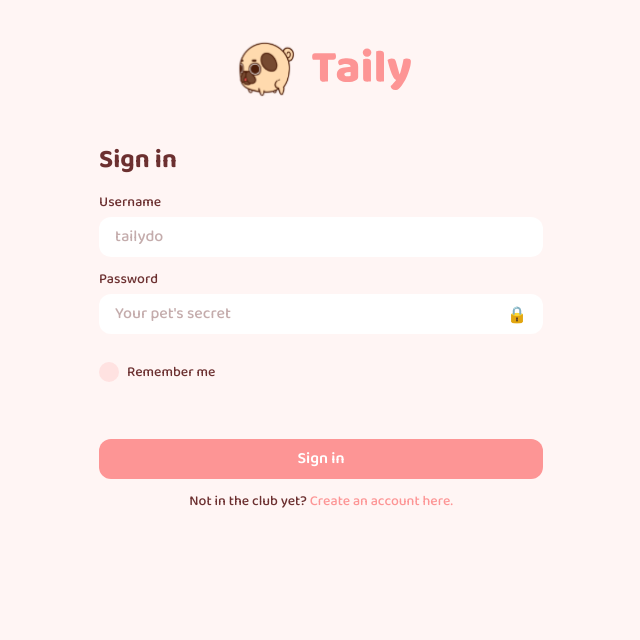
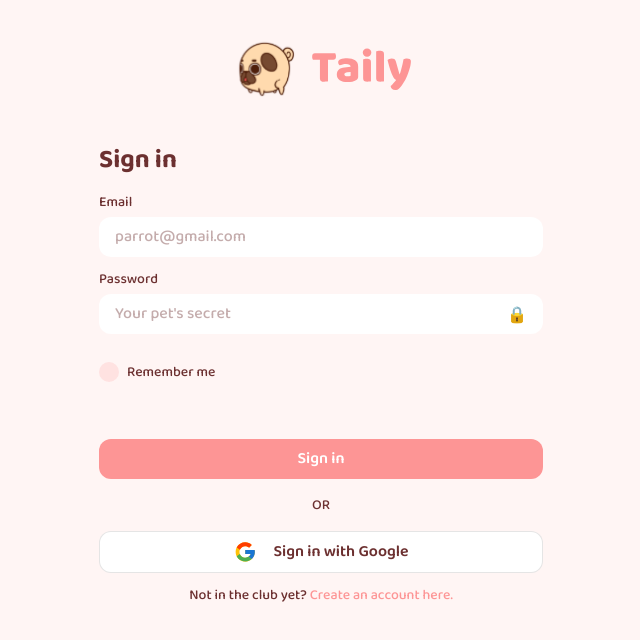
Before and after one commit to chronohubtech/Taily, a React (Vite) app: page /login in a window 1280 px wide. Shown: the top 640 px of the page, without its empty margins (319-959 px from the left). Built offline with nearby package versions, Linux system fonts and the light colour scheme; no server answers.

Commit message:
Sign in with Google, Email and Password added
Co-Authored-By: Angela Louise Tomas <85440030+myopiangela@users.noreply.github.com>

```diff
--- a/src/routes/login/login.route.jsx
+++ b/src/routes/login/login.route.jsx
@@ -1,13 +1,22 @@
 import React, { useEffect, useState } from 'react';
 import { Link } from 'react-router-dom';
 import { motion } from 'framer-motion';
-
+// utils
+import {
+  createUserDocument,
+  signInUserAccount,
+  signInWithGoogle
+} from '@/utils/firebase/firebase.utils.js';
 // Components
 import { InputField } from '@components/input-field/input-field.component.jsx';
+import { ButtonPrimary } from '@components/button-primary/button-primary.component.jsx';
+import { GenericModal } from '@components/generic-modal/generic-modal.component.jsx';
 // Static assets
 import './login.style.css';
 import HorizontalLogo from '@assets/static/horizontal-logo.svg';
-import { ButtonPrimary } from '@components/button-primary/button-primary.component.jsx';
+import Warning from '@assets/static/warning.png';
+import GoogleIcon from '@assets/icons/google-icon.svg';
+import PartyPopper from '@assets/static/party-popper.png';
 
 function LoginAccountRoute() {
   useEffect(() => {
@@ -16,16 +25,64 @@ function LoginAccountRoute() {
   }, []);
 
   const defaultSignInField = {
-    username: '',
+    email: '',
     password: ''
   };
 
   const [signInFormFields, setSignInFormFields] = useState(defaultSignInField);
-  const { username, password } = signInFormFields;
+  const { email, password } = signInFormFields;
+
+  const [isModalVisible, setIsModalVisible] = useState(false);
+  const [modalData, setModalData] = useState({
+    image: PartyPopper,
+    title: 'Account Created',
+    message: 'You have successfully created an account!',
+    buttonTitle: 'Continue'
+  });
+
+  const modalMessage = (messageData) => {
+    setModalData({
+      ...modalData,
+      ...messageData
+    });
+    setIsModalVisible(true);
+  };
+
+  const hideModal = () => {
+    document.body.style.overflow = 'auto';
+    setIsModalVisible(false);
+  };
+
+  const signInWithGoogleAccount = async (event) => {
+    event.preventDefault();
+
+    const { user } = await signInWithGoogle();
+    await createUserDocument(user);
+  };
 
   const handleSubmit = (event) => {
     event.preventDefault();
-    console.log(signInFormFields);
+    signInUserAccount(email, password)
+      .then((r) => console.log(r))
+      .catch((error) => {
+        switch (error.code) {
+          case 'auth/wrong-password':
+            modalMessage({
+              image: Warning,
+              title: 'Invalid Login',
+              message: 'Please input the correct email and password'
+            });
+            break;
+
+          case 'auth/user-not-found':
+            modalMessage({
+              image: Warning,
+              title: 'Account Not Found',
+              message: `Sorry, we don't know this account`
+            });
+            break;
+        }
+      });
   };
 
   const handleChange = (event) => {
@@ -36,6 +93,8 @@ function LoginAccountRoute() {
 
   return (
     <>
+      <GenericModal {...modalData} isVisible={isModalVisible} onClick={hideModal} />
+
       <section className={'signin__section'}>
         <motion.div
           initial={{ y: 10, opacity: 0 }}
@@ -55,12 +114,12 @@ function LoginAccountRoute() {
 
           <form action="" className={'signin__form'} onSubmit={handleSubmit}>
             <InputField
-              label={'Username'}
-              type="text"
-              placeholder={'tailydo'}
+              label={'Email'}
+              type="email"
+              placeholder={'parrot@gmail.com'}
               onChange={handleChange}
-              name={'username'}
-              value={username}
+              name={'email'}
+              value={email}
               required
             />
 
@@ -83,6 +142,15 @@ function LoginAccountRoute() {
 
             <ButtonPrimary title={'Sign in'} className={'mt-10'} />
 
+            <p className={'input-note--signin !my-1'}>OR</p>
+
+            <ButtonPrimary
+              onClick={signInWithGoogleAccount}
+              icon={GoogleIcon}
+              title={'Sign in with Google'}
+              className={'button__primary--white button__primary--icon'}
+            />
+
             <p className={'input-note--signin'}>
               Not in the club yet?{' '}
               <Link to={'../create-account'}>
--- a/src/routes/login/login.style.css
+++ b/src/routes/login/login.style.css
@@ -70,3 +70,7 @@
 .signin__checkbox .checkbox:after {
   @apply left-1/2 top-[49%] w-[5px] h-[10px] border-white -translate-x-1/2 -translate-y-1/2 rotate-[45deg] border-t-0 border-r-[3px] border-b-[3px] border-l-0;
 }
+
+.signin__form .input-note--signin {
+  @apply text-sm text-dark-1 font-medium text-center;
+}
--- a/src/utils/firebase/firebase.utils.js
+++ b/src/utils/firebase/firebase.utils.js
@@ -2,6 +2,7 @@ import { initializeApp } from 'firebase/app';
 import {
   getAuth,
   createUserWithEmailAndPassword,
+  signInWithEmailAndPassword,
   signInWithPopup,
   GoogleAuthProvider,
   fetchSignInMethodsForEmail
@@ -66,3 +67,9 @@ export const createUserAccount = async (email, password) => {
 
   return await createUserWithEmailAndPassword(auth, email, password);
 };
+
+export const signInUserAccount = async (email, password) => {
+  if (!email || !password) return;
+
+  return await signInWithEmailAndPassword(auth, email, password);
+};
```
